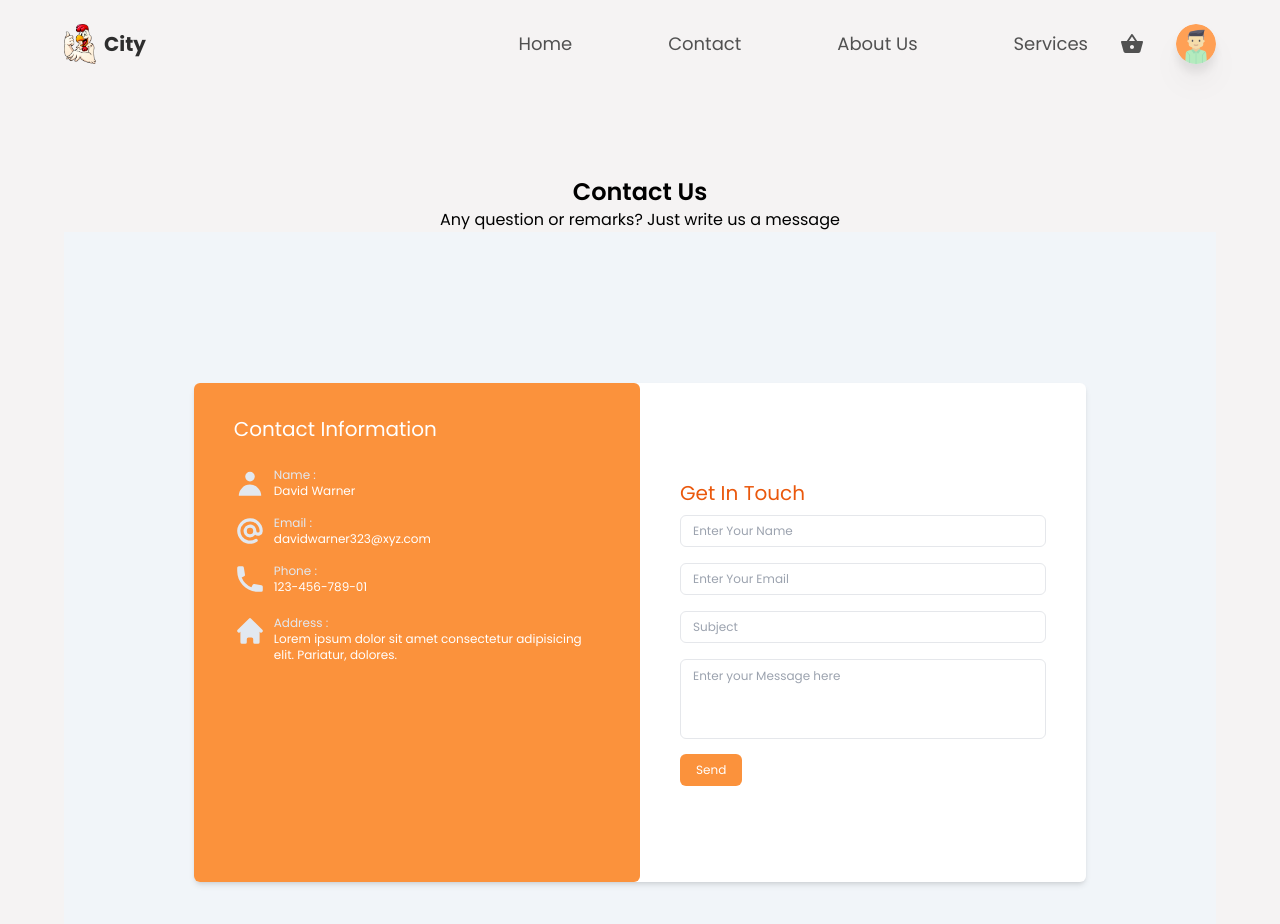
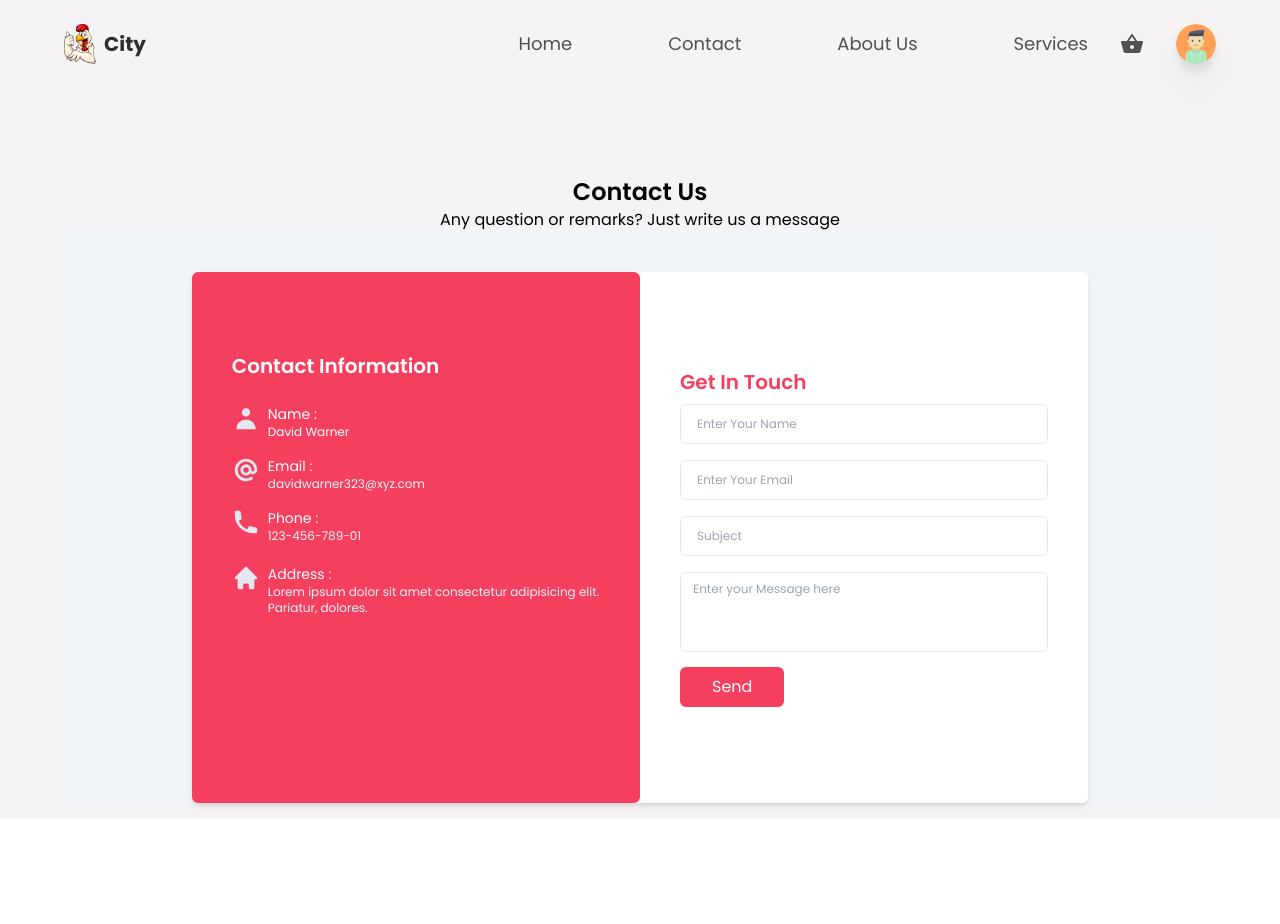
Before and after one commit to imaulanaazn/feed-me, a React (Create React App) app: page /contact in a window 1280 px wide. Shown: the top 924 px of the page. After the commit the page ends 819 px from the top, so only its background shows below. Built offline with nearby package versions, Linux system fonts and the light colour scheme; no server answers; the database is empty.

Commit message:
fixing contact page style

```diff
--- a/src/components/Header.jsx
+++ b/src/components/Header.jsx
@@ -197,19 +197,25 @@ const Header = () => {
                   className="text-base text-textColor hover:text-headingColor duration-100 transition-all ease-in-out cursor-pointer hover:bg-slate-100 px-4 py-2"
                   onClick={() => setIsMenu(false)}
                 >
-                  Menu
+                  <Link to="/contact">
+                  Contact
+                  </Link>
                 </li>
                 <li
                   className="text-base text-textColor hover:text-headingColor duration-100 transition-all ease-in-out cursor-pointer hover:bg-slate-100 px-4 py-2"
                   onClick={() => setIsMenu(false)}
                 >
+                  <Link to="/about">
                   About Us
+                  </Link>
                 </li>
                 <li
                   className="text-base text-textColor hover:text-headingColor duration-100 transition-all ease-in-out cursor-pointer hover:bg-slate-100 px-4 py-2"
                   onClick={() => setIsMenu(false)}
                 >
+                  <Link to="/services">
                   Service
+                  </Link>
                 </li>
               </ul>
 
--- a/src/pages/Contact.jsx
+++ b/src/pages/Contact.jsx
@@ -3,14 +3,14 @@ import React from 'react'
 export default function Contact() {
   return (
     <div className='contact__container'>
-        <h1 className='text-2xl mt-20 font-semibold text-center'>Contact Us</h1>
+        <h1 className='text-2xl md:mt-20 mt-10 font-semibold text-center'>Contact Us</h1>
         <p className='text-center'>Any question or remarks? Just write us a message</p>
-    <div className="h-screen w-full grid place-items-center bg-slate-100">
-        <div className="bg-white rounded-md shadow-md flex flex-row">
+    <div className="h-auto w-full grid place-items-center bg-slate-100">
+        <div className="mt-10 rounded-md shadow-md flex md:flex-row flex-col bg-white">
             {/* contact information form */}
-            <div className="flex-1 bg-orange-400 p-8 lg:px-10 md:hover:scale-y-110 rounded-md transition md:block" id="contact_info">
+            <div className="flex-1 bg-rose-500 px-8 py-20 lg:px-10 md:hover:scale-y-110 rounded-md transition md:block" id="contact_info">
                 <div className="flex justify-between">
-                    <h2 className="text-white text-xl">Contact Information</h2>
+                    <h2 className="text-white text-xl font-semibold">Contact Information</h2>
                     <h2 className="text-white text-xs flex flex-row md:hidden block cursor-pointer" id="swtich_to_contact_us">Contact Us <svg
                             xmlns="http://www.w3.org/2000/svg" className="h-4 w-4 ml-1" viewBox="0 0 20 20"
                             fill="currentColor">
@@ -21,21 +21,21 @@ export default function Contact() {
                 </div>
                 <div className="mt-6 flex flex-row">
                     <div>
-                        <svg xmlns="http://www.w3.org/2000/svg" className="h-8 w-8 text-slate-200 mr-2" viewBox="0 0 20 20"
+                        <svg xmlns="http://www.w3.org/2000/svg" className="h-7 w-7 text-slate-200 mr-2" viewBox="0 0 20 20"
                             fill="currentColor">
                             <path fill-rule="evenodd" d="M10 9a3 3 0 100-6 3 3 0 000 6zm-7 9a7 7 0 1114 0H3z"
                                 clip-rule="evenodd" />
                         </svg>
                     </div>
                     <div>
-                        <h2 className="text-slate-200 text-xs">Name :</h2>
+                        <h2 className="text-white text-sm">Name :</h2>
                         <p className="text-white text-xs">David Warner</p>
                     </div>
                 </div>
 
                 <div className="mt-4 flex flex-row">
                     <div>
-                        <svg xmlns="http://www.w3.org/2000/svg" className="h-8 w-8 text-slate-200 mr-2" viewBox="0 0 20 20"
+                        <svg xmlns="http://www.w3.org/2000/svg" className="h-7 w-7 text-slate-200 mr-2" viewBox="0 0 20 20"
                             fill="currentColor">
                             <path fill-rule="evenodd"
                                 d="M14.243 5.757a6 6 0 10-.986 9.284 1 1 0 111.087 1.678A8 8 0 1118 10a3 3 0 01-4.8 2.401A4 4 0 1114 10a1 1 0 102 0c0-1.537-.586-3.07-1.757-4.243zM12 10a2 2 0 10-4 0 2 2 0 004 0z"
@@ -43,36 +43,36 @@ export default function Contact() {
                         </svg>
                     </div>
                     <div>
-                        <h2 className="text-slate-200 text-xs">Email :</h2>
-                        <p className="text-white text-xs">davidwarner323@xyz.com</p>
+                        <h2 className="text-white text-sm">Email :</h2>
+                        <p className="text-slate-100 text-xs">davidwarner323@xyz.com</p>
                     </div>
                 </div>
 
                 <div className="mt-4 flex flex-row">
                     <div>
-                        <svg xmlns="http://www.w3.org/2000/svg" className="h-8 w-8 text-slate-200 mr-2" viewBox="0 0 20 20"
+                        <svg xmlns="http://www.w3.org/2000/svg" className="h-7 w-7 text-slate-200 mr-2" viewBox="0 0 20 20"
                             fill="currentColor">
                             <path
                                 d="M2 3a1 1 0 011-1h2.153a1 1 0 01.986.836l.74 4.435a1 1 0 01-.54 1.06l-1.548.773a11.037 11.037 0 006.105 6.105l.774-1.548a1 1 0 011.059-.54l4.435.74a1 1 0 01.836.986V17a1 1 0 01-1 1h-2C7.82 18 2 12.18 2 5V3z" />
                         </svg>
                     </div>
                     <div>
-                        <h2 className="text-slate-200 text-xs">Phone :</h2>
-                        <p className="text-white text-xs">123-456-789-01</p>
+                        <h2 className="text-white text-sm">Phone :</h2>
+                        <p className="text-slate-100 text-xs">123-456-789-01</p>
                     </div>
                 </div>
 
                 <div className="mt-5 flex flex-row">
                     <div>
-                        <svg xmlns="http://www.w3.org/2000/svg" className="h-8 w-8 text-slate-200 mr-2" viewBox="0 0 20 20"
+                        <svg xmlns="http://www.w3.org/2000/svg" className="h-7 w-7 text-slate-200 mr-2" viewBox="0 0 20 20"
                             fill="currentColor">
                             <path
                                 d="M10.707 2.293a1 1 0 00-1.414 0l-7 7a1 1 0 001.414 1.414L4 10.414V17a1 1 0 001 1h2a1 1 0 001-1v-2a1 1 0 011-1h2a1 1 0 011 1v2a1 1 0 001 1h2a1 1 0 001-1v-6.586l.293.293a1 1 0 001.414-1.414l-7-7z" />
                         </svg>
                     </div>
                     <div>
-                        <h2 className="text-slate-200 text-xs">Address :</h2>
-                        <p className="text-white text-xs">Lorem ipsum dolor sit amet consectetur adipisicing elit. Pariatur,
+                        <h2 className="text-white text-sm">Address :</h2>
+                        <p className="text-slate-100 text-xs">Lorem ipsum dolor sit amet consectetur adipisicing elit. Pariatur,
                             dolores.</p>
                     </div>
                 </div>
@@ -81,10 +81,10 @@ export default function Contact() {
 
 
             {/* get in touch form */}
-            <div className="flex-1 px-6 py-8 lg:py-24 lg:px-10" id="contact_us">
+            <div className="flex-1 px-8 py-20 lg:py-24 lg:px-10" id="contact_us">
                 <div className="flex justify-between">
-                    <h2 className="text-orange-600 text-xl">Get In Touch</h2>
-                    <h2 className="text-orange-600 text-xs flex flex-row md:hidden block cursor-pointer" id="swtich_to_contact_info">Contact Info <svg
+                    <h2 className="text-rose-500 text-xl font-semibold ">Get In Touch</h2>
+                    <h2 className="text-rose-500 text-xs flex flex-row md:hidden block cursor-pointer" id="swtich_to_contact_info">Contact Info <svg
                             xmlns="http://www.w3.org/2000/svg" className="h-4 w-4 ml-1" viewBox="0 0 20 20"
                             fill="currentColor">
                             <path fill-rule="evenodd"
@@ -93,15 +93,17 @@ export default function Contact() {
                         </svg></h2>
                 </div>
                 <input type="text" placeholder="Enter Your Name"
-                    className="w-full text-xs px-3 h-8 my-2 outline-none rounded-md border focus:shadow-sm" /><br />
+                    className="w-full text-xs px-4 h-10 my-2 outline-none rounded-md border focus:shadow-sm" /><br />
                 <input type="text" placeholder="Enter Your Email"
-                    className="w-full text-xs px-3 h-8 my-2 outline-none rounded-md border focus:shadow-sm" /><br />
+                    className="w-full text-xs px-4 h-10 my-2 outline-none rounded-md border focus:shadow-sm" /><br />
                 <input type="text" placeholder="Subject"
-                    className="w-full text-xs px-3 h-8 my-2 outline-none rounded-md border focus:shadow-sm" /><br />
+                    className="w-full text-xs px-4 h-10 my-2 outline-none rounded-md border focus:shadow-sm" /><br />
                 <textarea placeholder="Enter your Message here"
                     className="w-full text-xs px-3 py-2 h-20 my-2 outline-none rounded-md border focus:shadow-sm resize-none"></textarea><br />
-                <input type="submit" value="Send"
-                    className="bg-orange-400 px-4 py-2 rounded-md text-white text-xs cursor-pointer hover:shadow-md" />
+                <button type="submit"
+                    className="bg-rose-500 hover:bg-rose-400 px-8 py-2 rounded-md text-white cursor-pointer hover:shadow-md">
+                    Send
+                </button>
             </div>
         </div>
     </div>
```
